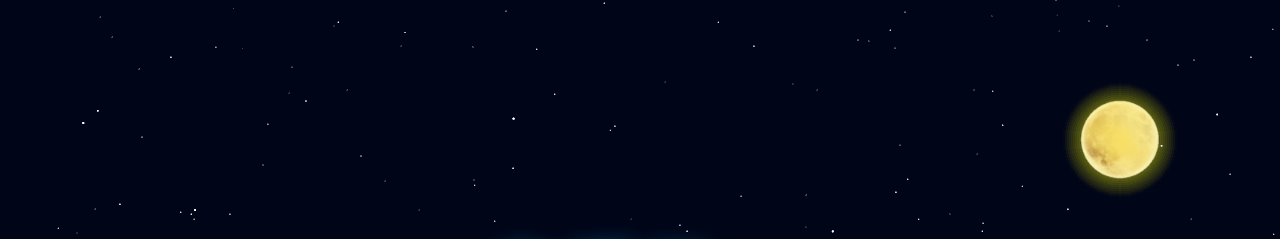
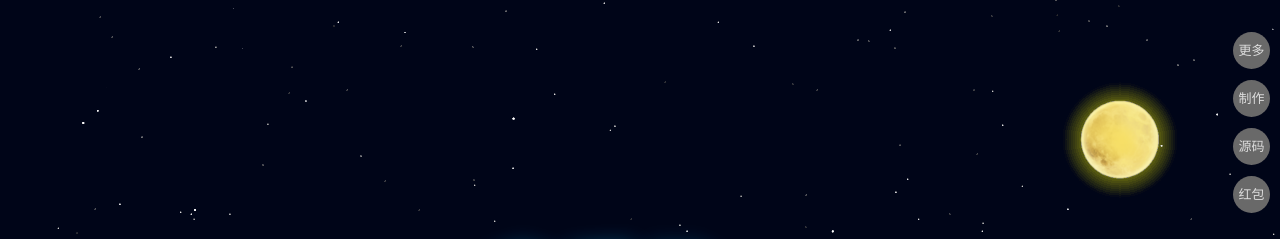
Before and after one commit to love99you/2024new_year, a plain HTML site: page index.html in a window 1280 px wide. Shown: the top 239 px of the page. Drawn offline with Linux system fonts and the light colour scheme; animation ran at ten frames a second.

Commit message:
Update index.html

```diff
--- a/index.html
+++ b/index.html
@@ -1,10 +1,4 @@
-<!--
- * @Author: Tina Huang
- * @Date: 2022-12-10 21:42:42
- * @LastEditors: Tina Huang
- * @LastEditTime: 2022-12-30 15:05:24
- * @Description:
--->
+
 <!DOCTYPE html PUBLIC "-//W3C//DTD XHTML 1.0 Transitional//EN" "http://www.w3.org/TR/xhtml1/DTD/xhtml1-transitional.dtd">
 <html xmlns="http://www.w3.org/1999/xhtml" xml:lang="en">
   <head>
@@ -59,6 +53,14 @@
     <title>Happy New Year</title>
   </head>
   <body onselectstart="return false">
+        <a href="https://mp.weixin.qq.com/s/oxLqXBcLCT8ij67DjkW2kw" class="hide_buttom"
+  style="position: fixed;top: 10%;right: 10px;width: 35px;height: 35px;z-index: 999;background: #696969;border-radius: 50%;padding: 1.0px;text-align: center;color: #ddd;text-decoration: none;   clear: both; line-height: 35px; 	margin:auto;   font-size: 13px;">制作</a>
+  <a href="https://shop1619956412.v.weidian.com/?userid=1619956412&spider_token=2720" class="hide_buttom"
+  style="position: fixed;top: 4%;right: 10px;width: 35px;height: 35px;z-index: 998;background: #696969;border-radius: 50%;padding: 1.0px;text-align: center;color: #ddd;text-decoration: none;   clear: both; line-height: 35px; 	margin:auto;   font-size: 13px;">更多</a>
+          <a href="https://pan.quark.cn/s/3344d23e48a8" class="hide_buttom"
+  style="position: fixed;top: 16%;right: 10px;width: 35px;height: 35px;z-index: 997;background: #696969;border-radius: 50%;padding: 1.0px;text-align: center;color: #ddd;text-decoration: none;   clear: both; line-height: 35px; 	margin:auto;   font-size: 13px;">源码</a>
+  <a href="https://shop1619956412.v.weidian.com/?userid=1619956412&spider_token=2720" class="hide_buttom"
+  style="position: fixed;top: 22%;right: 10px;width: 35px;height: 35px;z-index: 996;background: #696969;border-radius: 50%;padding: 1.0px;text-align: center;color: #ddd;text-decoration: none;   clear: both; line-height: 35px; 	margin:auto;   font-size: 13px;">红包</a>
     <canvas id="cas">浏览器不支持canvas</canvas>
     <div id="labels"></div>
     <div class="city"><img src="./city_2.png" alt="" /></div>
```
